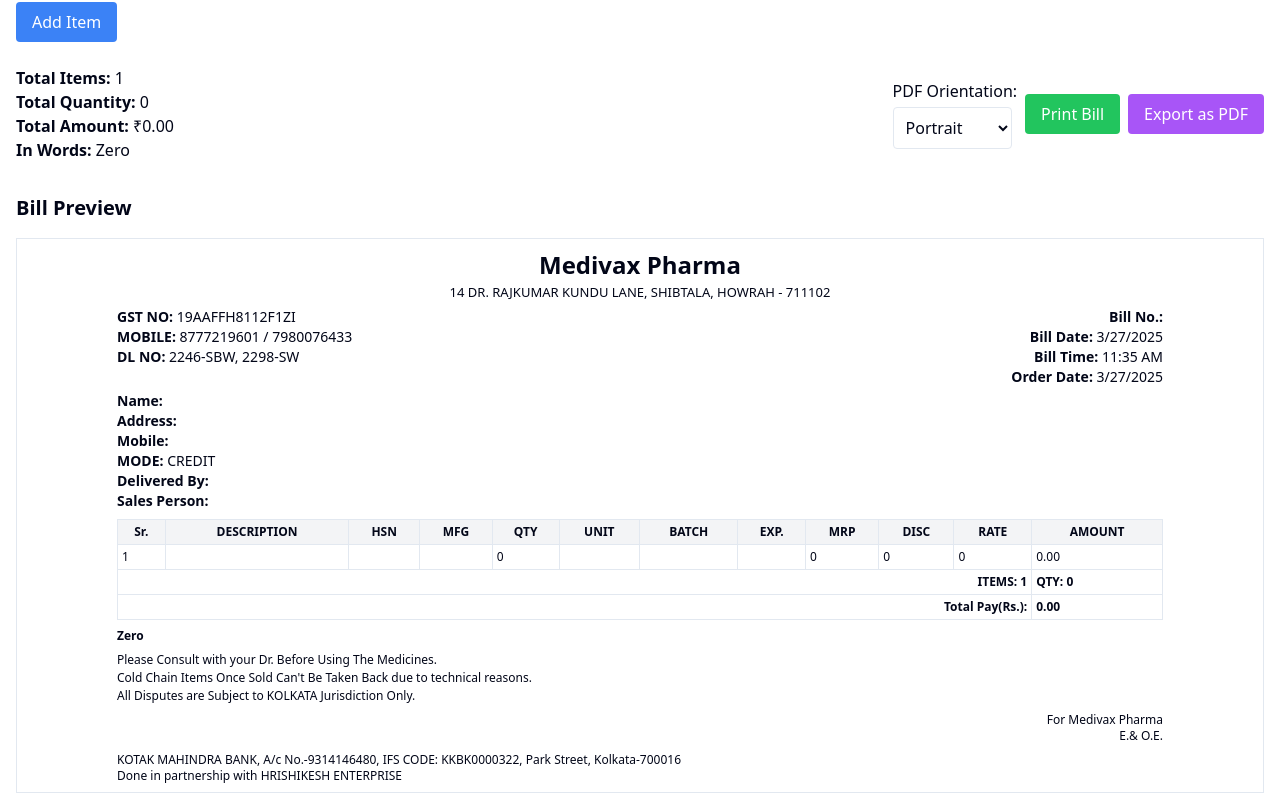
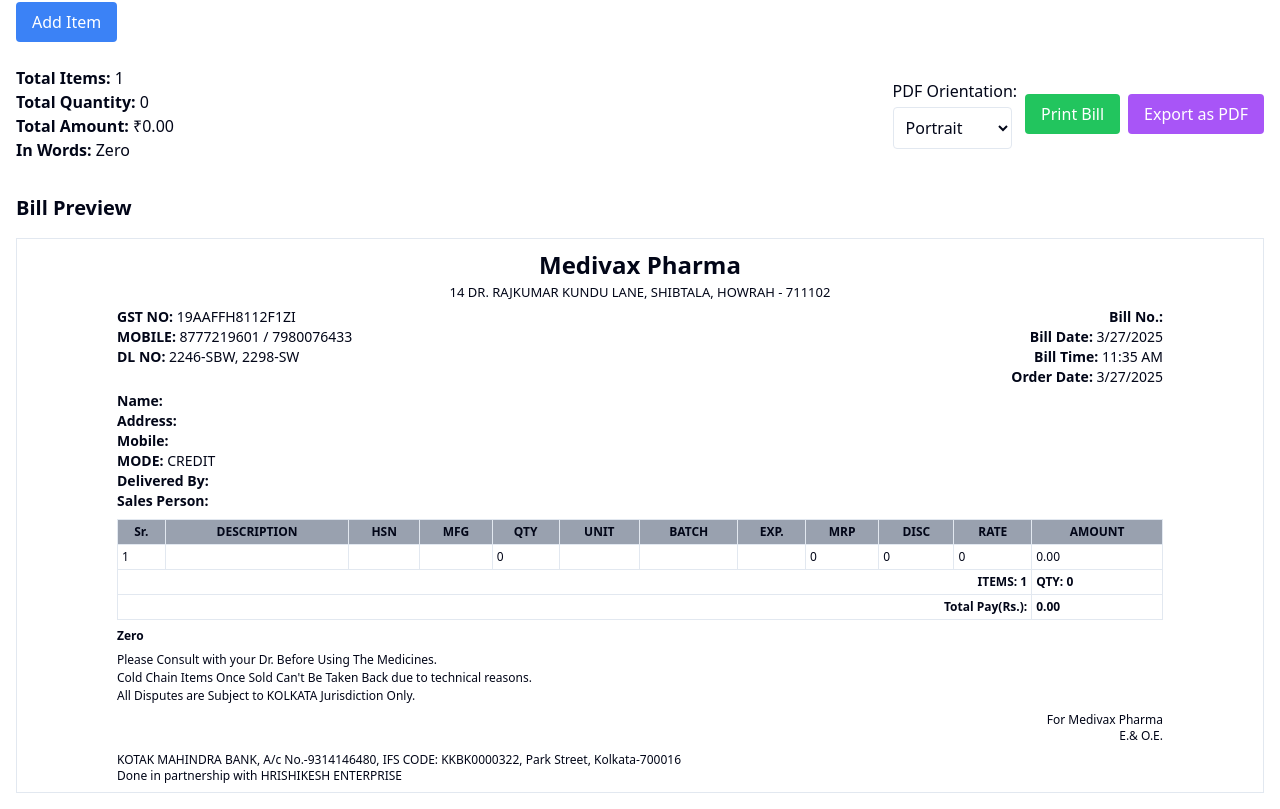
Before and after one commit to SwapnilSkr/medivax-bill-generator, a Next.js app: page /generate in a window 1280 px wide. Shown: the part 637-1446 px from the top of the page. Built offline with nearby package versions, Linux system fonts and the light colour scheme.

Commit message:
changed table color

```diff
--- a/app/generate/page.tsx
+++ b/app/generate/page.tsx
@@ -637,7 +637,7 @@
 
           <table className="w-full border-collapse text-sm">
             <thead>
-              <tr className="bg-gray-100">
+              <tr className="bg-gray-400">
                 <th className="border p-1 text-xs">Sr.</th>
                 <th className="border p-1 text-xs">DESCRIPTION</th>
                 <th className="border p-1 text-xs">HSN</th>
```
